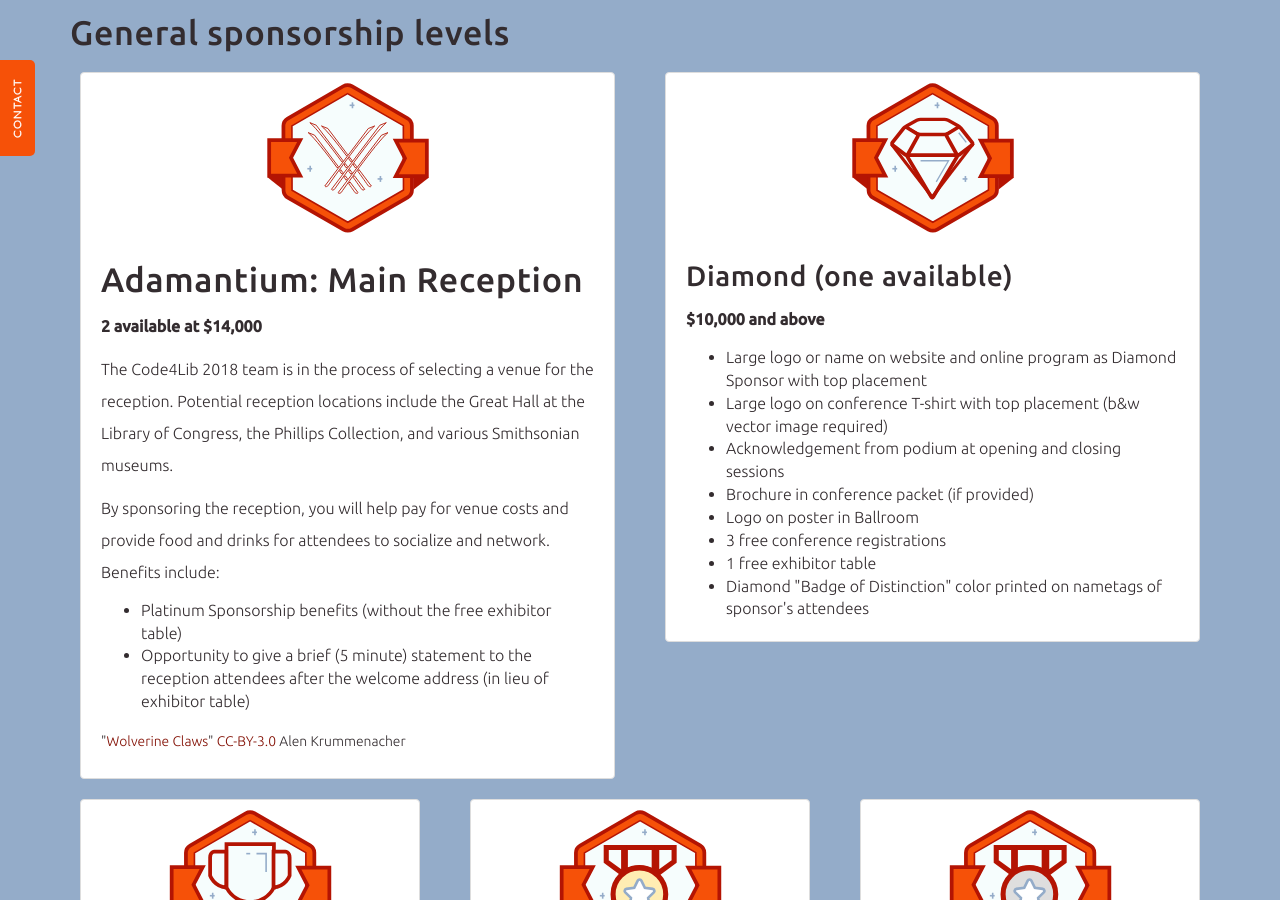
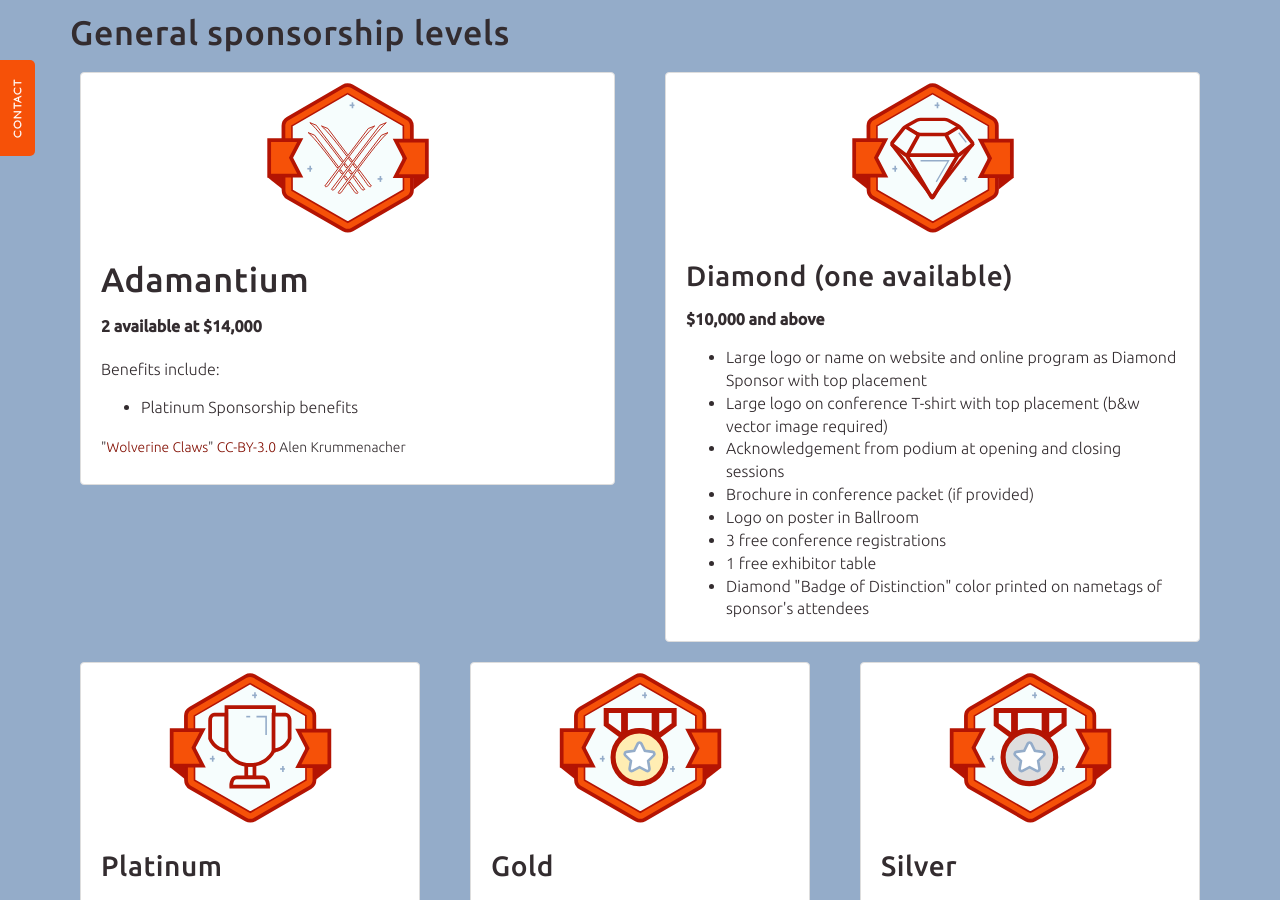
Before and after one commit to code4lib/2018.code4lib.org, a Jekyll site: the page built from prospectus/index.html, in a window 1280 px wide and 900 px high, scrolled down 2107 px. Built offline with Jekyll 4.4.1, drawn with Linux system fonts in a browser that asks for light colours; some web fonts are replaced.

Commit message:
Updated Prospectus
Changed details for the Adamantium level per requirements. Another update for Adamantium will be added after 11/31.

```diff
--- a/prospectus/index.html
+++ b/prospectus/index.html
@@ -89,13 +89,11 @@
                     <svg alt="adamantium badge" width="100%" xmlns:xlink="http://www.w3.org/1999/xlink">
                         <use class="sponsor-badge" xlink:href="/assets/img/badges/badges.svg#adamantium-badge"></use>
                     </svg>
-                    <h2>Adamantium: Main Reception</h2>
+                    <h2>Adamantium</h2>
                     <p><b>2 available at $14,000</b></p>
-                    <p>The Code4Lib 2018 team is in the process of selecting a venue for the reception. Potential reception locations include the Great Hall at the Library of Congress, the Phillips Collection, and various Smithsonian museums.</p>
-                    <p>By sponsoring the reception, you will help pay for venue costs and provide food and drinks for attendees to socialize and network. Benefits include:</p>
+                    <p>Benefits include:</p>
                     <ul>
-                        <li>Platinum Sponsorship benefits (without the free exhibitor table)</li>
-                        <li>Opportunity to give a brief (5 minute) statement to the reception attendees after the welcome address (in lieu of exhibitor table)</li>
+                        <li>Platinum Sponsorship benefits</li>
                     </ul>
                     <p><small>"<a href="https://thenounproject.com/term/wolverine-claws/52605">Wolverine Claws</a>" <a href="http://creativecommons.org/licenses/by/3.0/us/" rel="license">CC-BY-3.0</a> Alen Krummenacher</small></p>
                 </div>
```
